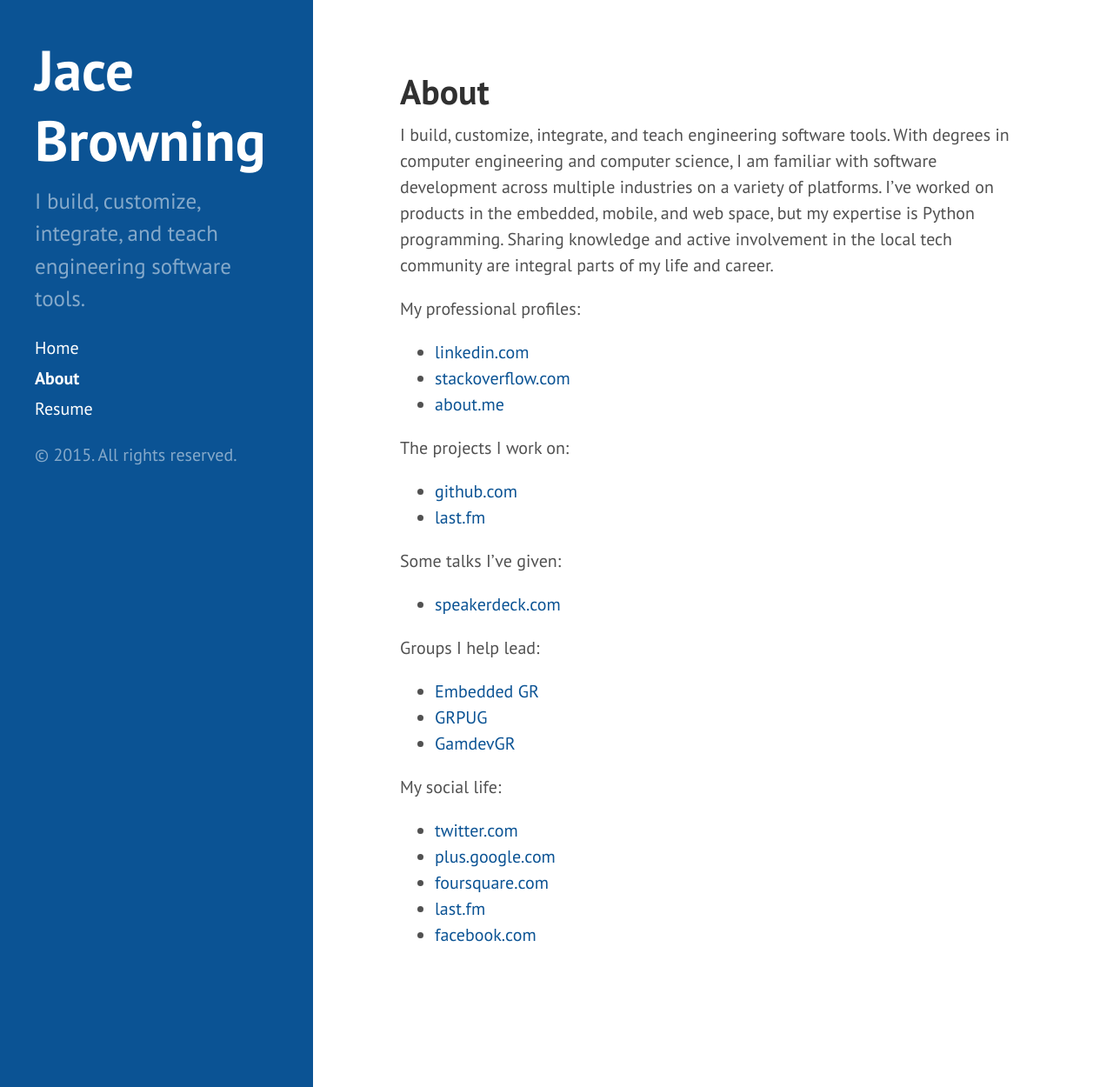
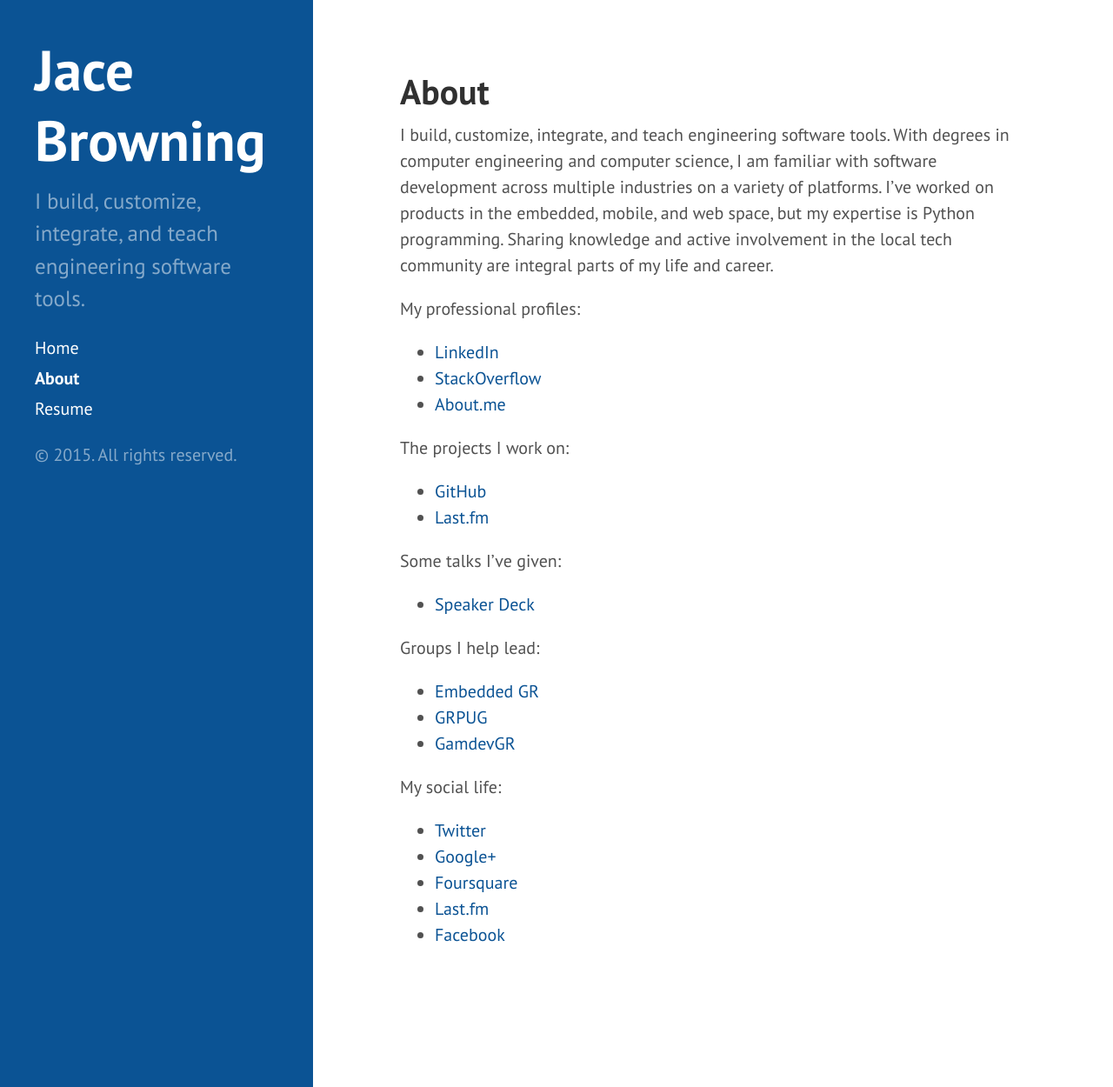
Before and after one commit to jacebrowning/jacebrowning.info, a Jekyll site: the page built from about.md, in a window 1280 px wide and 1250 px high. Shown: the whole window at 87% size. Built offline with Jekyll 4.4.1, drawn with Linux system fonts in a browser that asks for light colours; Markdown is read by kramdown in place of the engine named in the settings.

Commit message:
Switch to site titles for "about" links

```diff
--- a/about.md
+++ b/about.md
@@ -3,22 +3,22 @@
 title: About
 ---
 
-I build, customize, integrate, and teach engineering software tools. With degrees in computer engineering and computer science, I am familiar with software development across multiple industries on a variety of platforms. I’ve worked on products in the embedded, mobile, and web space, but my expertise is Python programming. Sharing knowledge and active involvement in the local tech community are integral parts of my life and career.
+I build, customize, integrate, and teach engineering software tools. With degrees in computer engineering and computer science, I am familiar with software development across multiple industries on a variety of platforms. I've worked on products in the embedded, mobile, and web space, but my expertise is Python programming. Sharing knowledge and active involvement in the local tech community are integral parts of my life and career.
 
 My professional profiles:
 
-* [linkedin.com](http://www.linkedin.com/in/jacebrowning)
-* [stackoverflow.com](http://careers.stackoverflow.com/jacebrowning)
-* [about.me](https://about.me/jacebrowning)
+* [LinkedIn](http://www.linkedin.com/in/jacebrowning)
+* [StackOverflow](http://careers.stackoverflow.com/jacebrowning)
+* [About.me](https://about.me/jacebrowning)
 
 The projects I work on:
 
-* [github.com](https://github.com/jacebrowning)
-* [last.fm](http://www.last.fm/music/Jace+Browning/+albums)
+* [GitHub](https://github.com/jacebrowning)
+* [Last.fm](http://www.last.fm/music/Jace+Browning/+albums)
 
 Some talks I've given:
 
-* [speakerdeck.com](https://speakerdeck.com/jacebrowning)
+* [Speaker Deck](https://speakerdeck.com/jacebrowning)
 
 Groups I help lead:
 
@@ -28,8 +28,8 @@
 
 My social life:
 
-* [twitter.com](https://twitter.com/jacebrowning)
-* [plus.google.com](https://plus.google.com/+JaceBrowning/posts)
-* [foursquare.com](https://foursquare.com/jacebrowning)
-* [last.fm](http://www.last.fm/user/justus87)
-* [facebook.com](https://www.facebook.com/jacebrowning)
+* [Twitter](https://twitter.com/jacebrowning)
+* [Google+](https://plus.google.com/+JaceBrowning/posts)
+* [Foursquare](https://foursquare.com/jacebrowning)
+* [Last.fm](http://www.last.fm/user/justus87)
+* [Facebook](https://www.facebook.com/jacebrowning)
```
